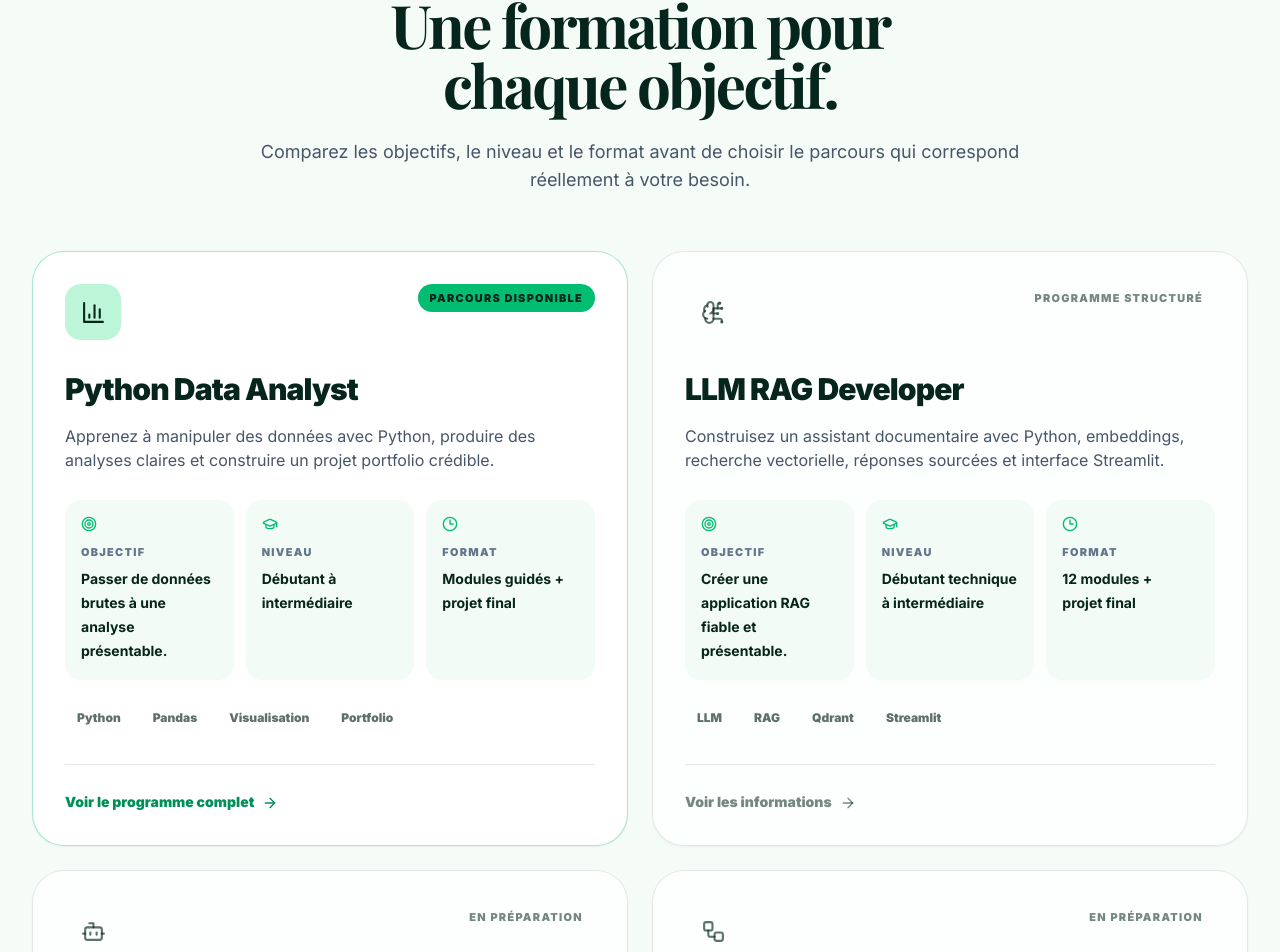
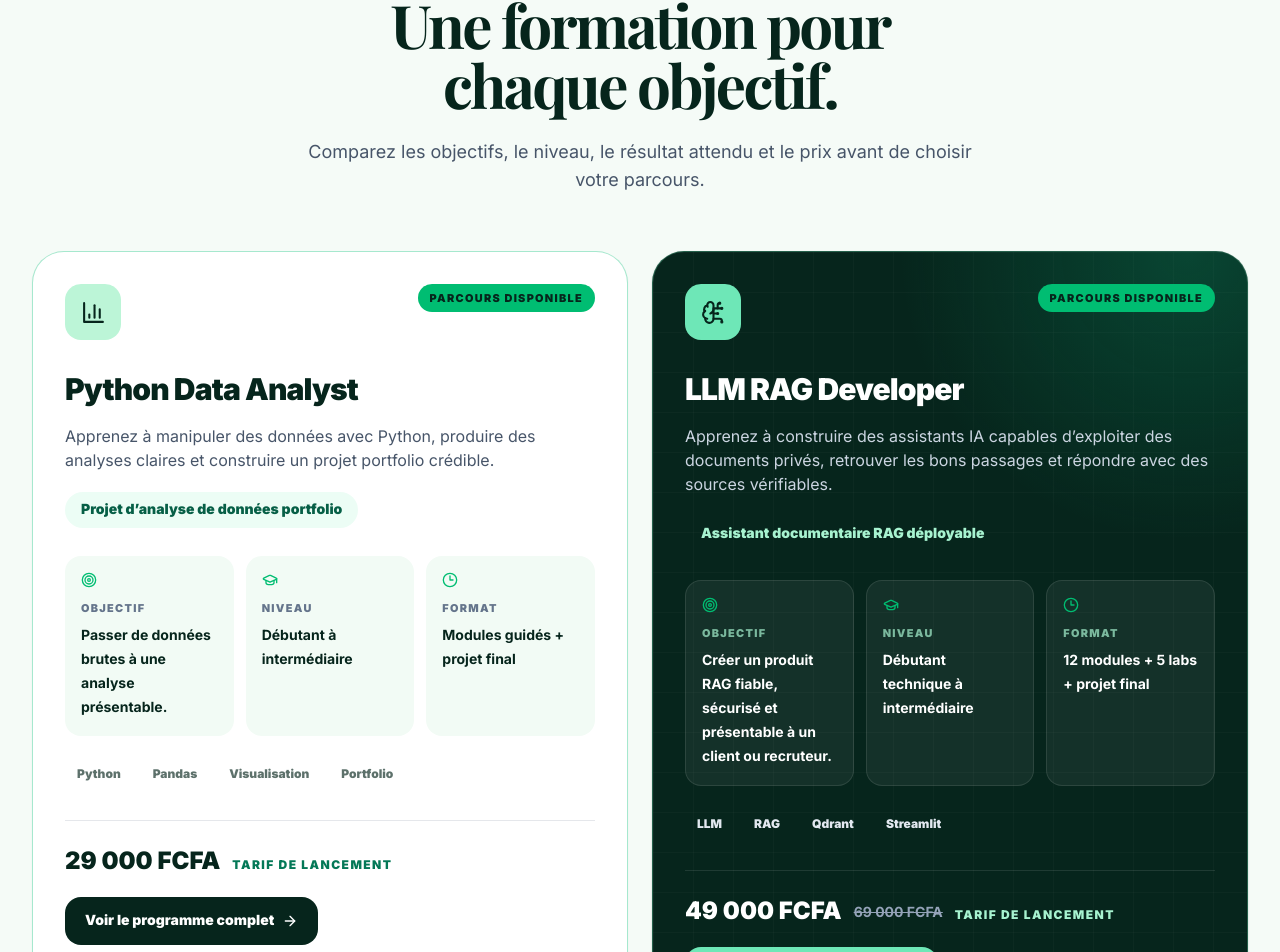
Before and after one commit to Juniorleriche27/koryxa_formation, a Next.js app in the folder frontend/: page /formations in a window 1280 px wide. Shown: the part 985-1937 px from the top of the page. Built offline with nearby package versions, Linux system fonts and the light colour scheme; no server answers; a web font is replaced by a local one.

Commit message:
Strengthen LLM RAG marketing and resources

```diff
--- a/frontend/app/formations/llm-rag/page.tsx
+++ b/frontend/app/formations/llm-rag/page.tsx
@@ -7,6 +7,7 @@ import {
   Bot,
   Braces,
   CheckCircle2,
+  BriefcaseBusiness,
   Clock3,
   Database,
   FileSearch,
@@ -14,12 +15,14 @@ import {
   Layers3,
   LockKeyhole,
   MessageSquareText,
+  Rocket,
   Network,
   PlayCircle,
   SearchCheck,
   ShieldCheck,
   Sparkles,
   Star,
+  TrendingUp,
   Target,
   Workflow,
 } from "lucide-react";
@@ -64,6 +67,32 @@ const skills = [
   "Évaluer la qualité d’un pipeline RAG",
   "Créer une interface Streamlit",
   "Sécuriser et documenter le projet",
+];
+
+
+const importancePoints = [
+  {
+    title: "Les entreprises veulent exploiter leurs propres données",
+    text: "Un chatbot généraliste ne connaît ni les procédures internes, ni les contrats, ni les documents métier. Le RAG permet de connecter l’IA à une base documentaire contrôlée.",
+    icon: Database,
+  },
+  {
+    title: "La confiance exige des sources vérifiables",
+    text: "Dans un contexte professionnel, une réponse fluide ne suffit pas. Il faut retrouver les bons passages, citer les sources et refuser lorsque le contexte est insuffisant.",
+    icon: ShieldCheck,
+  },
+  {
+    title: "Le marché a besoin de profils capables de livrer",
+    text: "Cette formation vous apprend à passer du prototype à une application démontrable : ingestion, recherche vectorielle, interface, évaluation, sécurité et déploiement.",
+    icon: BriefcaseBusiness,
+  },
+];
+
+const careerOutcomes = [
+  "Développeur d’assistants documentaires",
+  "Intégrateur IA pour PME et organisations",
+  "Consultant automatisation et recherche documentaire",
+  "Prototypeur de produits IA internes",
 ];
 
 function CourseHeader() {
@@ -167,6 +196,27 @@ export default function LlmRagLandingPage() {
         </div>
       </section>
 
+
+      <section className="bg-white px-4 py-20 text-[#06251c] sm:px-6 lg:px-8 lg:py-28">
+        <div className="mx-auto max-w-7xl">
+          <div className="grid gap-10 lg:grid-cols-[.9fr_1.1fr] lg:items-start">
+            <div className="lg:sticky lg:top-28">
+              <span className="inline-flex items-center gap-2 rounded-full bg-emerald-100 px-4 py-2 text-xs font-black uppercase tracking-[.16em] text-emerald-800"><TrendingUp size={14}/> Pourquoi cette compétence compte maintenant</span>
+              <h2 className="mt-6 text-4xl font-black leading-[.98] tracking-[-.05em] sm:text-5xl">L’IA devient vraiment utile quand elle sait travailler avec les documents de l’entreprise.</h2>
+              <p className="mt-6 text-base leading-8 text-slate-600 sm:text-lg">Le RAG répond à un problème concret : permettre à une organisation d’interroger ses procédures, contrats, guides, rapports ou bases de connaissances sans laisser le modèle inventer librement.</p>
+              <div className="mt-8 rounded-[1.75rem] bg-[#06251c] p-6 text-white">
+                <p className="text-xs font-black uppercase tracking-[.16em] text-emerald-200">Débouchés possibles</p>
+                <div className="mt-4 grid gap-3 sm:grid-cols-2">{careerOutcomes.map(item => <p key={item} className="flex gap-2 text-sm font-bold leading-6 text-slate-200"><CheckCircle2 size={16} className="mt-1 shrink-0 text-emerald-300"/>{item}</p>)}</div>
+              </div>
+            </div>
+            <div className="grid gap-5">
+              {importancePoints.map(({ title, text, icon: Icon }, index) => <article key={title} className="rounded-[1.75rem] border border-emerald-950/10 bg-[#f4fbf7] p-6 sm:p-8"><div className="flex items-start gap-4"><span className="flex h-12 w-12 shrink-0 items-center justify-center rounded-2xl bg-emerald-200 text-emerald-950"><Icon size={22}/></span><div><p className="text-xs font-black uppercase tracking-[.16em] text-emerald-700">Enjeu {index + 1}</p><h3 className="mt-2 text-2xl font-black tracking-[-.03em]">{title}</h3><p className="mt-3 text-sm leading-7 text-slate-600 sm:text-base">{text}</p></div></div></article>)}
+              <div className="rounded-[1.75rem] border border-emerald-300/30 bg-emerald-100 p-6 sm:p-8"><div className="flex gap-4"><Rocket className="mt-1 shrink-0 text-emerald-800"/><div><p className="font-black text-emerald-950">À la fin, vous ne présentez pas seulement un certificat.</p><p className="mt-2 text-sm leading-7 text-emerald-950/75">Vous présentez un assistant documentaire RAG complet, testable, sourcé et suffisamment structuré pour devenir une preuve de compétence ou la base d’un service client.</p></div></div></div>
+            </div>
+          </div>
+        </div>
+      </section>
+
       <section id="methode" className="bg-[#f4fbf7] px-4 py-20 text-[#06251c] sm:px-6 lg:px-8 lg:py-24">
         <div className="mx-auto grid max-w-7xl gap-10 lg:grid-cols-[.8fr_1.2fr] lg:items-start">
           <div className="lg:sticky lg:top-28">
@@ -215,8 +265,9 @@ export default function LlmRagLandingPage() {
             </div>
             <div className="rounded-[1.75rem] bg-white p-6 text-slate-950 shadow-2xl">
               <p className="text-xs font-black uppercase tracking-[.18em] text-emerald-700">Prix de la formation</p>
-              <p className="mt-4 text-3xl font-black tracking-tight">Tarif de lancement</p>
-              <p className="mt-3 text-sm font-semibold leading-6 text-slate-500">Le montant exact est affiché dans le sas d’accès sécurisé. Ressources et certificat inclus.</p>
+              <p className="mt-4 text-4xl font-black tracking-tight">49 000 FCFA</p>
+              <div className="mt-2 flex items-center gap-3"><span className="text-sm font-bold text-slate-400 line-through">69 000 FCFA</span><span className="rounded-full bg-emerald-100 px-3 py-1 text-xs font-black uppercase tracking-[.12em] text-emerald-800">Tarif de lancement</span></div>
+              <p className="mt-4 text-sm font-semibold leading-6 text-slate-500">Paiement unique. Leçons, notebooks, ressources officielles, exercices, projet final et certificat inclus.</p>
               <Link href={accessUrl} className="mt-6 inline-flex min-h-14 w-full items-center justify-center gap-2 rounded-2xl bg-[#06251c] px-5 py-4 text-sm font-black text-white transition hover:-translate-y-0.5 hover:bg-emerald-700">Accéder à la formation <ArrowRight size={17}/></Link>
             </div>
           </div>
--- a/frontend/app/formations/page.tsx
+++ b/frontend/app/formations/page.tsx
@@ -31,18 +31,26 @@ const tracks = [
     icon: BarChart3,
     href: "/formations/python-data-analyst",
     active: true,
+    featured: false,
+    price: "29 000 FCFA",
+    oldPrice: null,
+    outcome: "Projet d’analyse de données portfolio",
     tags: ["Python", "Pandas", "Visualisation", "Portfolio"],
   },
   {
     title: "LLM RAG Developer",
-    eyebrow: "Programme structuré",
-    description: "Construisez un assistant documentaire avec Python, embeddings, recherche vectorielle, réponses sourcées et interface Streamlit.",
-    objective: "Créer une application RAG fiable et présentable.",
+    eyebrow: "Parcours disponible",
+    description: "Apprenez à construire des assistants IA capables d’exploiter des documents privés, retrouver les bons passages et répondre avec des sources vérifiables.",
+    objective: "Créer un produit RAG fiable, sécurisé et présentable à un client ou recruteur.",
     level: "Débutant technique à intermédiaire",
-    format: "12 modules + projet final",
+    format: "12 modules + 5 labs + projet final",
     icon: BrainCircuit,
     href: "/formations/llm-rag",
-    active: false,
+    active: true,
+    featured: true,
+    price: "49 000 FCFA",
+    oldPrice: "69 000 FCFA",
+    outcome: "Assistant documentaire RAG déployable",
     tags: ["LLM", "RAG", "Qdrant", "Streamlit"],
   },
   {
@@ -55,6 +63,10 @@ const tracks = [
     icon: Bot,
     href: "/faq",
     active: false,
+    featured: false,
+    price: null,
+    oldPrice: null,
+    outcome: null,
     tags: ["Productivité", "IA métier", "Prompts", "Processus"],
   },
   {
@@ -67,9 +79,13 @@ const tracks = [
     icon: Workflow,
     href: "/faq",
     active: false,
+    featured: false,
+    price: null,
+    oldPrice: null,
+    outcome: null,
     tags: ["No-code", "Workflows", "Automatisation", "Opérations"],
   },
-];
+] as const;
 
 const pillars = [
   { title: "Comprendre", text: "Des explications claires avant la pratique.", icon: GraduationCap },
@@ -83,44 +99,20 @@ export default function FormationsPage() {
       <Header />
 
       <section className="relative overflow-hidden bg-[#06251c] px-4 py-20 text-white sm:px-6 lg:px-8 lg:py-28">
-        <Image
-          src="/assets/landing/hero/koryxa-learning-hero.jpg"
-          alt=""
-          fill
-          priority
-          className="object-cover opacity-30"
-          sizes="100vw"
-        />
+        <Image src="/assets/landing/hero/koryxa-learning-hero.jpg" alt="" fill priority className="object-cover opacity-30" sizes="100vw" />
         <div className="absolute inset-0 bg-[linear-gradient(90deg,rgba(6,37,28,.94)_0%,rgba(6,37,28,.78)_48%,rgba(6,37,28,.42)_100%)]" />
         <div className="relative mx-auto grid max-w-7xl gap-12 lg:grid-cols-[1.05fr_0.7fr] lg:items-center">
           <div className="max-w-4xl">
-            <span className="inline-flex items-center gap-2 rounded-full border border-[#bcf5d7]/30 bg-[#bcf5d7]/10 px-4 py-2 text-xs font-black uppercase tracking-[0.16em] text-[#bcf5d7]">
-              <Sparkles size={14} /> Catalogue KORYXA
-            </span>
-            <h1 className="mt-6 text-4xl font-black leading-[0.95] tracking-[-0.055em] sm:text-6xl lg:text-7xl">
-              Choisissez une compétence. Construisez une vraie preuve.
-            </h1>
-            <p className="mt-6 max-w-2xl text-base font-medium leading-8 text-white/75 sm:text-lg">
-              Des parcours pratiques en data, intelligence artificielle et automatisation, conçus pour vous faire progresser jusqu’à un résultat concret.
-            </p>
+            <span className="inline-flex items-center gap-2 rounded-full border border-[#bcf5d7]/30 bg-[#bcf5d7]/10 px-4 py-2 text-xs font-black uppercase tracking-[0.16em] text-[#bcf5d7]"><Sparkles size={14} /> Catalogue KORYXA</span>
+            <h1 className="mt-6 text-4xl font-black leading-[0.95] tracking-[-0.055em] sm:text-6xl lg:text-7xl">Choisissez une compétence. Construisez une vraie preuve.</h1>
+            <p className="mt-6 max-w-2xl text-base font-medium leading-8 text-white/75 sm:text-lg">Des parcours pratiques en data, intelligence artificielle et automatisation, conçus pour vous faire progresser jusqu’à un résultat concret.</p>
             <div className="mt-8 flex flex-col gap-3 sm:flex-row">
-              <Link href="/formations/python-data-analyst" className="inline-flex min-h-12 items-center justify-center gap-2 rounded-full bg-[#00bd72] px-6 py-3.5 text-sm font-black text-[#06251c] transition hover:-translate-y-0.5 hover:bg-[#bcf5d7]">
-                Commencer par Python Data Analyst <ArrowRight size={17} />
-              </Link>
-              <Link href="/methode" className="inline-flex min-h-12 items-center justify-center rounded-full border border-white/25 bg-white/8 px-6 py-3.5 text-sm font-black text-white backdrop-blur-md transition hover:bg-white/14">
-                Découvrir la méthode
-              </Link>
+              <Link href="/formations/llm-rag" className="inline-flex min-h-12 items-center justify-center gap-2 rounded-full bg-[#00bd72] px-6 py-3.5 text-sm font-black text-[#06251c] transition hover:-translate-y-0.5 hover:bg-[#bcf5d7]">Découvrir LLM RAG Developer <ArrowRight size={17} /></Link>
+              <Link href="/methode" className="inline-flex min-h-12 items-center justify-center rounded-full border border-white/25 bg-white/8 px-6 py-3.5 text-sm font-black text-white backdrop-blur-md transition hover:bg-white/14">Découvrir la méthode</Link>
             </div>
           </div>
-
           <div className="grid gap-3 sm:grid-cols-3 lg:grid-cols-1">
-            {pillars.map(({ title, text, icon: Icon }) => (
-              <div key={title} className="rounded-[1.5rem] border border-white/12 bg-white/8 p-5 backdrop-blur-xl">
-                <Icon className="h-5 w-5 text-[#bcf5d7]" />
-                <h2 className="mt-4 text-lg font-black">{title}</h2>
-                <p className="mt-2 text-sm leading-6 text-white/65">{text}</p>
-              </div>
-            ))}
+            {pillars.map(({ title, text, icon: Icon }) => <div key={title} className="rounded-[1.5rem] border border-white/12 bg-white/8 p-5 backdrop-blur-xl"><Icon className="h-5 w-5 text-[#bcf5d7]" /><h2 className="mt-4 text-lg font-black">{title}</h2><p className="mt-2 text-sm leading-6 text-white/65">{text}</p></div>)}
           </div>
         </div>
       </section>
@@ -128,60 +120,43 @@ export default function FormationsPage() {
       <section className="bg-[#f5fbf7] px-4 py-20 sm:px-6 lg:px-8 lg:py-28">
         <div className="mx-auto max-w-7xl">
           <div className="mx-auto max-w-4xl text-center">
-            <span className="inline-flex items-center gap-2 rounded-full bg-[#bcf5d7] px-4 py-2 text-xs font-black uppercase tracking-[0.16em] text-[#06251c]">
-              <Target size={14} /> Les parcours
-            </span>
-            <h2 className="mt-6 text-4xl font-black leading-[0.98] tracking-[-0.05em] text-[#06251c] sm:text-5xl lg:text-6xl">
-              Une formation pour chaque objectif.
-            </h2>
-            <p className="mx-auto mt-6 max-w-3xl text-base leading-8 text-slate-600 sm:text-lg">
-              Comparez les objectifs, le niveau et le format avant de choisir le parcours qui correspond réellement à votre besoin.
-            </p>
+            <span className="inline-flex items-center gap-2 rounded-full bg-[#bcf5d7] px-4 py-2 text-xs font-black uppercase tracking-[0.16em] text-[#06251c]"><Target size={14} /> Les parcours</span>
+            <h2 className="mt-6 text-4xl font-black leading-[0.98] tracking-[-0.05em] text-[#06251c] sm:text-5xl lg:text-6xl">Une formation pour chaque objectif.</h2>
+            <p className="mx-auto mt-6 max-w-3xl text-base leading-8 text-slate-600 sm:text-lg">Comparez les objectifs, le niveau, le résultat attendu et le prix avant de choisir votre parcours.</p>
           </div>
 
           <div className="mt-14 grid gap-6 lg:grid-cols-2">
-            {tracks.map(({ title, eyebrow, description, objective, level, format, icon: Icon, href, active, tags }) => (
-              <article key={title} className={`flex h-full flex-col rounded-[2rem] border p-6 shadow-sm sm:p-8 ${active ? "border-[#00bd72]/35 bg-white shadow-[#06251c]/8" : "border-[#06251c]/10 bg-white/80"}`}>
-                <div className="flex items-start justify-between gap-4">
-                  <span className={`flex h-14 w-14 items-center justify-center rounded-2xl ${active ? "bg-[#bcf5d7] text-[#06251c]" : "bg-[#06251c]/6 text-[#06251c]/65"}`}>
-                    <Icon size={25} />
-                  </span>
-                  <span className={`rounded-full px-3 py-1.5 text-[0.68rem] font-black uppercase tracking-[0.12em] ${active ? "bg-[#00bd72] text-[#06251c]" : "bg-[#06251c]/8 text-[#06251c]/55"}`}>
-                    {eyebrow}
-                  </span>
+            {tracks.map(({ title, eyebrow, description, objective, level, format, icon: Icon, href, active, featured, price, oldPrice, outcome, tags }) => (
+              <article key={title} className={`relative flex h-full flex-col overflow-hidden rounded-[2rem] border p-6 shadow-sm sm:p-8 ${featured ? "border-emerald-300/30 bg-[#06251c] text-white shadow-2xl shadow-emerald-950/20" : active ? "border-[#00bd72]/35 bg-white shadow-[#06251c]/8" : "border-[#06251c]/10 bg-white/80"}`}>
+                {featured && <div className="pointer-events-none absolute inset-0 bg-[radial-gradient(circle_at_90%_0%,rgba(16,185,129,.22),transparent_18rem),linear-gradient(rgba(255,255,255,.025)_1px,transparent_1px),linear-gradient(90deg,rgba(255,255,255,.025)_1px,transparent_1px)] bg-[length:auto,40px_40px,40px_40px]" />}
+                <div className="relative flex items-start justify-between gap-4">
+                  <span className={`flex h-14 w-14 items-center justify-center rounded-2xl ${featured ? "bg-emerald-300 text-[#06251c]" : active ? "bg-[#bcf5d7] text-[#06251c]" : "bg-[#06251c]/6 text-[#06251c]/65"}`}><Icon size={25} /></span>
+                  <span className={`rounded-full px-3 py-1.5 text-[0.68rem] font-black uppercase tracking-[0.12em] ${active ? "bg-[#00bd72] text-[#06251c]" : "bg-[#06251c]/8 text-[#06251c]/55"}`}>{eyebrow}</span>
                 </div>
 
-                <h3 className="mt-8 text-2xl font-black tracking-[-0.03em] text-[#06251c] sm:text-3xl">{title}</h3>
-                <p className="mt-4 text-sm leading-7 text-slate-600 sm:text-base">{description}</p>
-
-                <div className="mt-7 grid gap-3 sm:grid-cols-3">
-                  <div className="rounded-2xl bg-[#f2fbf5] p-4">
-                    <Target className="h-4 w-4 text-[#00bd72]" />
-                    <p className="mt-3 text-[0.68rem] font-black uppercase tracking-[0.12em] text-slate-500">Objectif</p>
-                    <p className="mt-2 text-sm font-bold leading-6 text-[#06251c]">{objective}</p>
-                  </div>
-                  <div className="rounded-2xl bg-[#f2fbf5] p-4">
-                    <GraduationCap className="h-4 w-4 text-[#00bd72]" />
-                    <p className="mt-3 text-[0.68rem] font-black uppercase tracking-[0.12em] text-slate-500">Niveau</p>
-                    <p className="mt-2 text-sm font-bold leading-6 text-[#06251c]">{level}</p>
-                  </div>
-                  <div className="rounded-2xl bg-[#f2fbf5] p-4">
-                    <Clock3 className="h-4 w-4 text-[#00bd72]" />
-                    <p className="mt-3 text-[0.68rem] font-black uppercase tracking-[0.12em] text-slate-500">Format</p>
-                    <p className="mt-2 text-sm font-bold leading-6 text-[#06251c]">{format}</p>
-                  </div>
+                <div className="relative">
+                  <h3 className={`mt-8 text-2xl font-black tracking-[-0.03em] sm:text-3xl ${featured ? "text-white" : "text-[#06251c]"}`}>{title}</h3>
+                  <p className={`mt-4 text-sm leading-7 sm:text-base ${featured ? "text-slate-300" : "text-slate-600"}`}>{description}</p>
+                  {outcome && <p className={`mt-5 inline-flex rounded-full px-4 py-2 text-sm font-black ${featured ? "bg-emerald-300/12 text-emerald-200" : "bg-emerald-50 text-emerald-800"}`}>{outcome}</p>}
                 </div>
 
-                <div className="mt-6 flex flex-wrap gap-2">
-                  {tags.map((tag) => (
-                    <span key={tag} className="rounded-full bg-[#06251c]/6 px-3 py-1.5 text-xs font-black text-[#06251c]/65">{tag}</span>
+                <div className="relative mt-7 grid gap-3 sm:grid-cols-3">
+                  {[{ label: "Objectif", value: objective, icon: Target }, { label: "Niveau", value: level, icon: GraduationCap }, { label: "Format", value: format, icon: Clock3 }].map(({ label, value, icon: DetailIcon }) => (
+                    <div key={label} className={`rounded-2xl p-4 ${featured ? "border border-white/10 bg-white/[0.06]" : "bg-[#f2fbf5]"}`}>
+                      <DetailIcon className="h-4 w-4 text-[#00bd72]" />
+                      <p className={`mt-3 text-[0.68rem] font-black uppercase tracking-[0.12em] ${featured ? "text-emerald-200/70" : "text-slate-500"}`}>{label}</p>
+                      <p className={`mt-2 text-sm font-bold leading-6 ${featured ? "text-white" : "text-[#06251c]"}`}>{value}</p>
+                    </div>
                   ))}
                 </div>
 
-                <div className="mt-8 border-t border-[#06251c]/8 pt-6">
-                  <Link href={href} className={`inline-flex items-center gap-2 text-sm font-black ${active ? "text-[#008f58]" : "text-[#06251c]/55"}`}>
-                    {active ? "Voir le programme complet" : "Voir les informations"} <ArrowRight size={16} />
-                  </Link>
+                <div className="relative mt-6 flex flex-wrap gap-2">
+                  {tags.map(tag => <span key={tag} className={`rounded-full px-3 py-1.5 text-xs font-black ${featured ? "bg-white/8 text-slate-200" : "bg-[#06251c]/6 text-[#06251c]/65"}`}>{tag}</span>)}
+                </div>
+
+                <div className={`relative mt-8 border-t pt-6 ${featured ? "border-white/10" : "border-[#06251c]/8"}`}>
+                  {price && <div className="mb-5 flex flex-wrap items-end gap-3"><p className={`text-2xl font-black ${featured ? "text-white" : "text-[#06251c]"}`}>{price}</p>{oldPrice && <p className="pb-1 text-sm font-bold text-slate-400 line-through">{oldPrice}</p>}<span className={`pb-1 text-xs font-black uppercase tracking-[.12em] ${featured ? "text-emerald-200" : "text-emerald-700"}`}>Tarif de lancement</span></div>}
+                  <Link href={href} className={`inline-flex min-h-12 items-center justify-center gap-2 rounded-2xl px-5 py-3.5 text-sm font-black transition ${featured ? "bg-emerald-300 text-[#06251c] hover:bg-white" : active ? "bg-[#06251c] text-white hover:bg-[#008f58]" : "text-[#06251c]/55"}`}>{active ? "Voir le programme complet" : "Voir les informations"} <ArrowRight size={16} /></Link>
                 </div>
               </article>
             ))}
@@ -191,18 +166,8 @@ export default function FormationsPage() {
 
       <section className="bg-white px-4 py-20 sm:px-6 lg:px-8 lg:py-24">
         <div className="mx-auto grid max-w-6xl gap-8 rounded-[2.25rem] bg-[#06251c] p-7 text-white sm:p-10 lg:grid-cols-[1fr_auto] lg:items-center lg:p-12">
-          <div>
-            <span className="inline-flex items-center gap-2 text-xs font-black uppercase tracking-[0.16em] text-[#bcf5d7]">
-              <CheckCircle2 size={15} /> Recommandation KORYXA
-            </span>
-            <h2 className="mt-4 text-3xl font-black tracking-[-0.04em] sm:text-4xl">Commencez par le parcours déjà disponible.</h2>
-            <p className="mt-4 max-w-2xl text-sm leading-7 text-white/65 sm:text-base">
-              Python Data Analyst vous donne une base immédiatement exploitable et un projet concret à présenter.
-            </p>
-          </div>
-          <Link href="/formations/python-data-analyst" className="inline-flex min-h-12 items-center justify-center gap-2 rounded-full bg-[#00bd72] px-6 py-3.5 text-sm font-black text-[#06251c] transition hover:bg-[#bcf5d7]">
-            Voir le parcours <ArrowRight size={17} />
-          </Link>
+          <div><span className="inline-flex items-center gap-2 text-xs font-black uppercase tracking-[0.16em] text-[#bcf5d7]"><CheckCircle2 size={15} /> Deux parcours disponibles</span><h2 className="mt-4 text-3xl font-black tracking-[-0.04em] sm:text-4xl">Choisissez entre analyse de données et IA documentaire.</h2><p className="mt-4 max-w-2xl text-sm leading-7 text-white/65 sm:text-base">Python Data Analyst développe vos compétences data. LLM RAG Developer vous apprend à construire des assistants IA fondés sur des sources privées et vérifiables.</p></div>
+          <Link href="/formations/llm-rag" className="inline-flex min-h-12 items-center justify-center gap-2 rounded-full bg-[#00bd72] px-6 py-3.5 text-sm font-black text-[#06251c] transition hover:bg-[#bcf5d7]">Explorer LLM RAG <ArrowRight size={17} /></Link>
         </div>
       </section>
 
```
Also changed, not shown: 1 other file (tests, documents, lock files or other folders).
